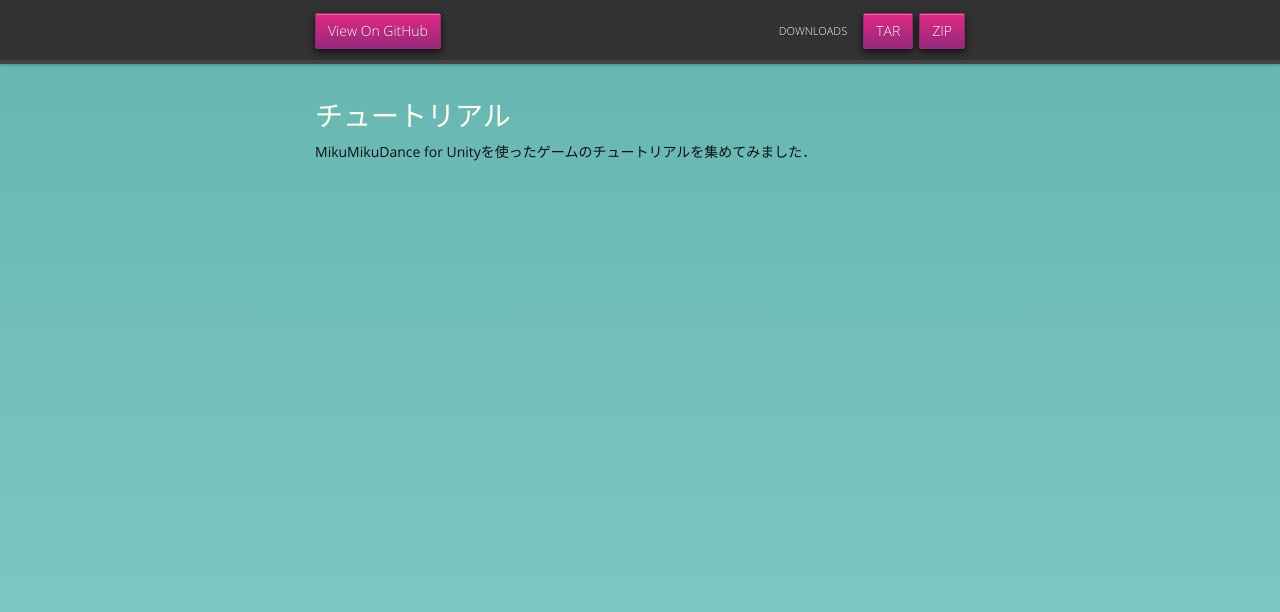
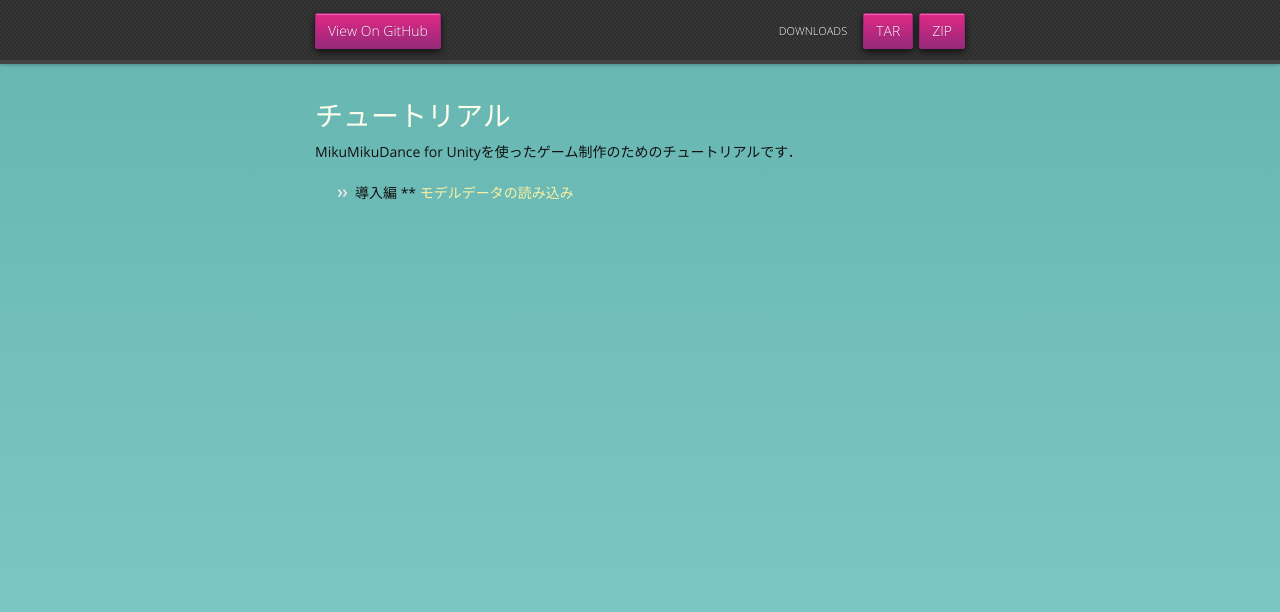
Before and after one commit to mmd-for-unity-proj/mmd-for-unity, a Jekyll site: the page built from tutorial.md, in a window 1280 px wide. Shown: the top 612 px of the page. Built offline with Jekyll 4.4.1, drawn with Linux system fonts in a browser that asks for light colours; nearby versions of some CDN libraries.

Commit message:
初チュートリアル

```diff
--- a/tutorial.md
+++ b/tutorial.md
@@ -6,4 +6,7 @@
 チュートリアル
 ========================
 
-MikuMikuDance for Unityを使ったゲームのチュートリアルを集めてみました．
+MikuMikuDance for Unityを使ったゲーム制作のためのチュートリアルです．
+
+* 導入編
+** [モデルデータの読み込み](tutorial/001.html)
```
Also changed, not shown: tutorial/001.md (added, +32 -0 lines), tutorial/001/article.md (deleted, +0 -20 lines), images/001/complete.png (added), images/001/drag-and-drop.png (added), images/001/inspector.png (added), images/001/unity.png (renamed from tutorial/001/unity.png).
